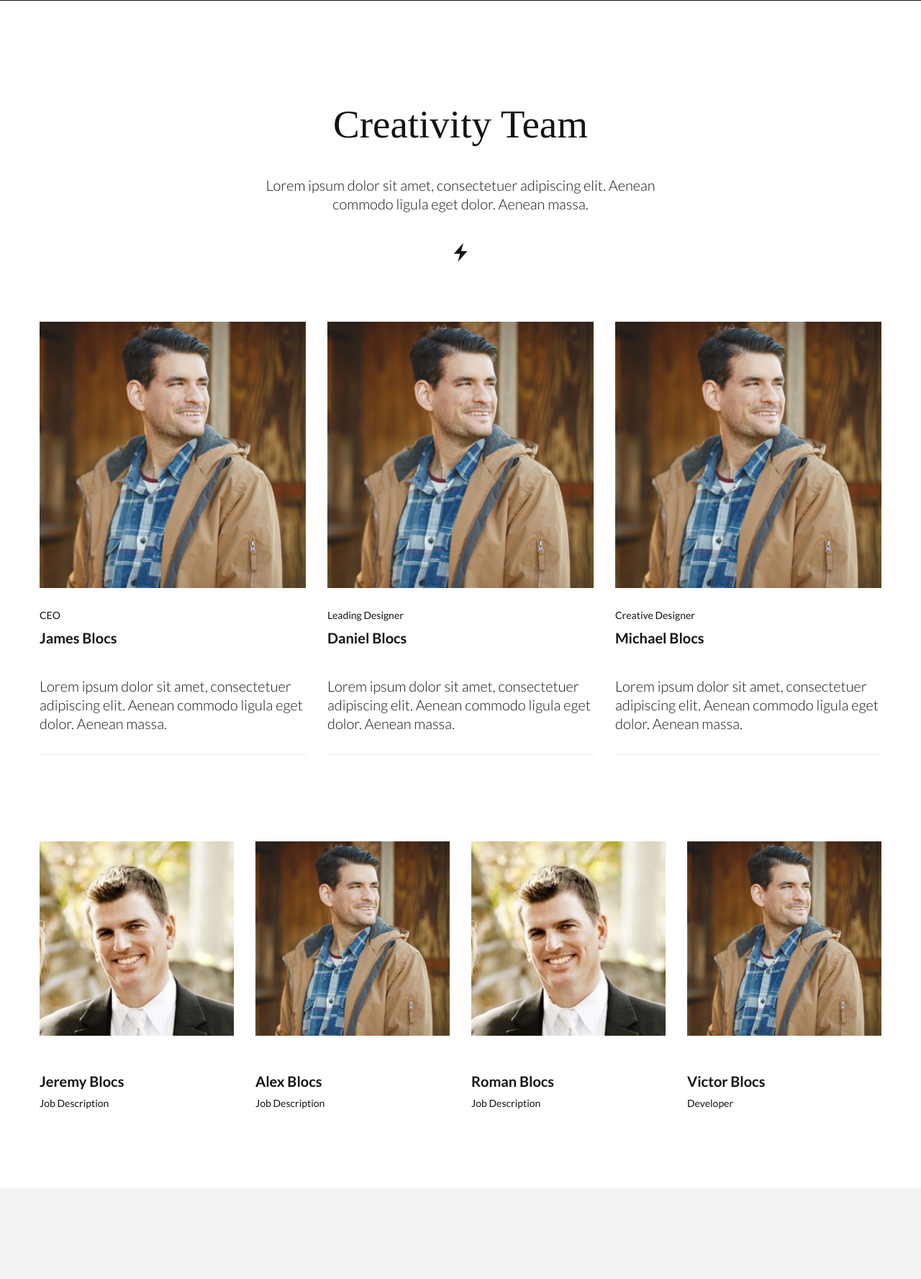
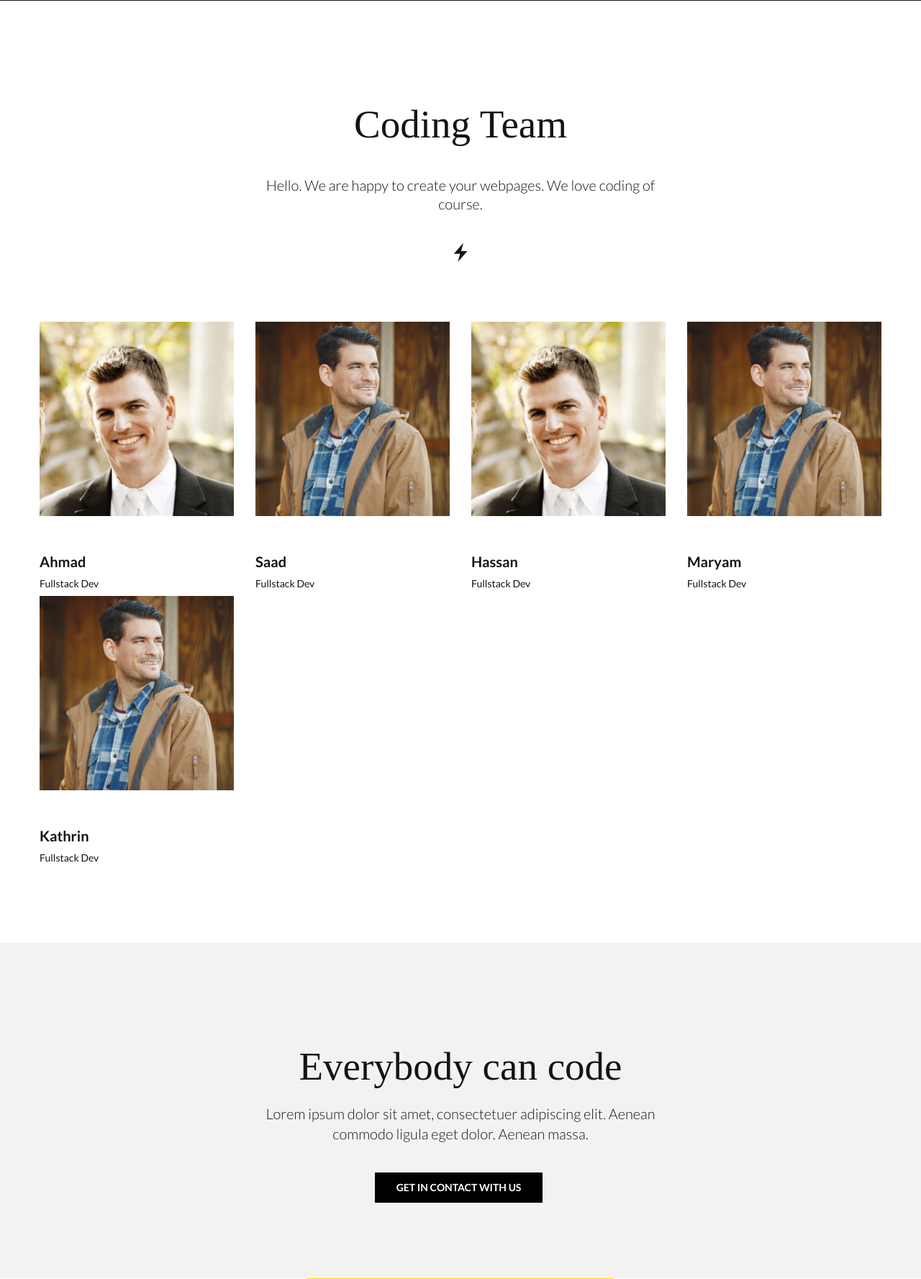
Before and after one commit to kata1234567/FSWD40-ProjectBIMFactory, a PHP site: page /team.php in a window 1280 px wide. Shown: the part 103-1880 px from the top of the page at 72% size. Run offline with PHP 8.4, Linux system fonts and the light colour scheme; some libraries are stand-ins or nearby versions; some web fonts are replaced.

Commit message:
update php files

```diff
--- a/footer.php
+++ b/footer.php
@@ -45,8 +45,8 @@ echo'  <div class="bloc b-parallax tc-white bloc-bg-texture texture-darken-stron
                     </div>
                     <div class="col-sm-3">
                         <h4 class="mg-md tc-white creativity-yellow"><strong>Location</strong></h4>
-                        <p>28 Blocs Street, Los Angeles,
-                            <br>CA, 12345, USA</p>
+                        <p>Kettenbrückengasse 14,
+                            <br>1040 Vienna</p>
                     </div>
                     <div class="col-sm-3">
                         <h4 class="mg-md tc-white creativity-yellow"><strong>About</strong></h4>
--- a/portfolio.php
+++ b/portfolio.php
@@ -73,9 +73,9 @@
                     <div class="col-sm-12">
                         <div class="row voffset">
                             <div class="col-sm-12">
-                                <h1 class="text-center mg-md tc-onyx fadeInUp animated">Check out our portfolio</h1>
+                                <h1 class="text-center mg-md tc-onyx fadeInUp animated">Everybody can code</h1>
                                 <h4 class="text-center text-w-50 mg-lg fadeInUp animDelay02 animated">Lorem ipsum dolor sit amet, consectetuer adipiscing elit. Aenean commodo ligula eget dolor. Aenean massa.</h4>
-                                <div class="text-center"><a href="portfolio.php" class="btn  btn-d  btn-lg btn-sq fadeInUp animDelay04 creativity-black-button animated">View portfolio</a></div>
+                                <div class="text-center"><a href="contact.php" class="btn  btn-d  btn-lg btn-sq fadeInUp animDelay04 creativity-black-button animated">Get in contact with us</a></div>
                             </div>
                         </div>
                     </div>
--- a/team.php
+++ b/team.php
@@ -25,49 +25,31 @@
             <div class="container bloc-lg">
                 <div class="row voffset">
                     <div class="col-sm-12">
-                        <h1 class="text-center mg-md">Creativity Team</h1>
-                        <p class="text-center text-w-50 mg-lg ">Lorem ipsum dolor sit amet, consectetuer adipiscing elit. Aenean commodo ligula eget dolor. Aenean massa.</p>
+                        <h1 class="text-center mg-md">Coding Team</h1>
+                        <p class="text-center text-w-50 mg-lg ">Hello. We are happy to create your webpages. We love coding of course.</p>
                         <div class="text-center"><span class="ion ion-flash icon-md"></span></div>
                     </div>
                 </div>
                 <div class="row voffset-lg">
-                    <div class="col-sm-4"><img src="img/Creativity%2011.jpeg" class="img-responsive mg-md center-block" />
-                        <h5>CEO</h5>
-                        <h4 class="mg-md "><strong>James Blocs</strong></h4>
-                        <p>Lorem ipsum dolor sit amet, consectetuer adipiscing elit. Aenean commodo ligula eget dolor. Aenean massa.</p>
-                        <div class="divider-h"><span class="divider"></span></div>
+                    <div class="col-sm-3 col-lg-3 col-md-6"><img src="img/Creativity%209.jpg" class="img-responsive mg-md center-block" />
+                        <p class=" mg-sm"><strong>Ahmad</strong></p>
+                        <h5>Fullstack Dev</h5>
                     </div>
-                    <div class="col-sm-4"><img src="img/Creativity%2011.jpeg" class="img-responsive mg-md center-block" />
-                        <h5>Leading Designer</h5>
-                        <h4 class="mg-md "><strong>Daniel Blocs</strong></h4>
-                        <p>Lorem ipsum dolor sit amet, consectetuer adipiscing elit. Aenean commodo ligula eget dolor. Aenean massa.</p>
-                        <div class="divider-h"><span class="divider"></span></div>
-                        <h3 class="mg-md  text-left"></h3>
+                    <div class="col-sm-3 col-lg-3 col-md-6"><img src="img/Creativity%2011.jpeg" class="img-responsive mg-md center-block" />
+                        <p class=" mg-sm"><strong>Saad</strong></p>
+                        <h5>Fullstack Dev</h5>
                     </div>
-                    <div class="col-sm-4"><img src="img/Creativity%2011.jpeg" class="img-responsive mg-md center-block" />
-                        <h5>Creative Designer</h5>
-                        <h4 class="mg-md "><strong>Michael Blocs</strong></h4>
-                        <p>Lorem ipsum dolor sit amet, consectetuer adipiscing elit. Aenean commodo ligula eget dolor. Aenean massa.</p>
-                        <div class="divider-h"><span class="divider"></span></div>
-                        <h3 class="mg-md  text-left"></h3>
+                    <div class="col-sm-3 col-lg-3 col-md-6"><img src="img/Creativity%209.jpg" class="img-responsive mg-md center-block" />
+                        <p class=" mg-sm"><strong>Hassan</strong></p>
+                        <h5>Fullstack Dev</h5>
                     </div>
-                </div>
-                <div class="row voffset-lg">
-                    <div class="col-sm-3"><img src="img/Creativity%209.jpg" class="img-responsive mg-md center-block" />
-                        <p class=" mg-sm"><strong>Jeremy Blocs</strong></p>
-                        <h5>Job Description</h5>
+                    <div class="col-sm-3 col-lg-3 col-md-6"><img src="img/Creativity%2011.jpeg" class="img-responsive mg-md center-block" />
+                        <p class=" mg-sm"><strong>Maryam</strong></p>
+                        <h5>Fullstack Dev</h5>
                     </div>
-                    <div class="col-sm-3"><img src="img/Creativity%2011.jpeg" class="img-responsive mg-md center-block" />
-                        <p class=" mg-sm"><strong>Alex Blocs</strong></p>
-                        <h5>Job Description</h5>
-                    </div>
-                    <div class="col-sm-3"><img src="img/Creativity%209.jpg" class="img-responsive mg-md center-block" />
-                        <p class=" mg-sm"><strong>Roman Blocs</strong></p>
-                        <h5>Job Description</h5>
-                    </div>
-                    <div class="col-sm-3"><img src="img/Creativity%2011.jpeg" class="img-responsive mg-md center-block" />
-                        <p class=" mg-sm"><strong>Victor Blocs</strong></p>
-                        <h5>Developer</h5>
+                    <div class="col-sm-3 col-lg-3 col-md-6"><img src="img/Creativity%2011.jpeg" class="img-responsive mg-md center-block" />
+                        <p class=" mg-sm"><strong>Kathrin</strong></p>
+                        <h5>Fullstack Dev</h5>
                     </div>
                 </div>
 
@@ -83,9 +65,9 @@
                     <div class="col-sm-12">
                         <div class="row voffset">
                             <div class="col-sm-12">
-                                <h1 class="text-center mg-md tc-onyx fadeInUp animated">Check out our portfolio</h1>
+                                <h1 class="text-center mg-md tc-onyx fadeInUp animated">Everybody can code</h1>
                                 <h4 class="text-center text-w-50 mg-lg fadeInUp animDelay02 animated">Lorem ipsum dolor sit amet, consectetuer adipiscing elit. Aenean commodo ligula eget dolor. Aenean massa.</h4>
-                                <div class="text-center"><a href="portfolio.php" class="btn  btn-d  btn-lg btn-sq fadeInUp animDelay04 creativity-black-button animated">View portfolio</a></div>
+                                <div class="text-center"><a href="contact.php" class="btn  btn-d  btn-lg btn-sq fadeInUp animDelay04 creativity-black-button animated">Get in contact with us</a></div>
                             </div>
                         </div>
                     </div>
@@ -126,9 +108,9 @@
                 <div class="container bloc-lg">
                     <div class="row">
                         <div class="col-sm-12">
-                            <h2 class="mg-md text-center tc-onyx">Join our team</h2>
+                            <h2 class="mg-md text-center tc-onyx">Meet us</h2>
                             <h4 class="text-center mg-lg text-w-80 fadeInUp animDelay08 tc-dark-jungle-green animated">Lorem ipsum sit amet, consectetuer elit. Commodo ligula eget dolor.</h4>
-                            <div class="text-center"><a href="team.php" class="btn  btn-d  btn-lg btn-sq fadeInUp animDelay08 creativity-wire-button animated">Join us</a></div>
+                            <div class="text-center"><a href="team.php" class="btn  btn-d  btn-lg btn-sq fadeInUp animDelay08 creativity-wire-button animated">Meet us</a></div>
                         </div>
                     </div>
                 </div>
```
Also changed, not shown: index.php (+4 -4 lines).
